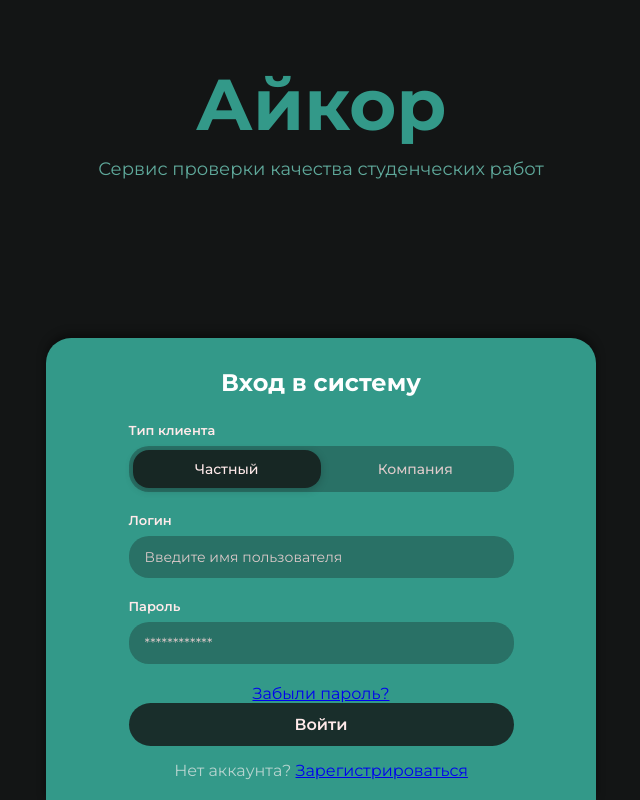
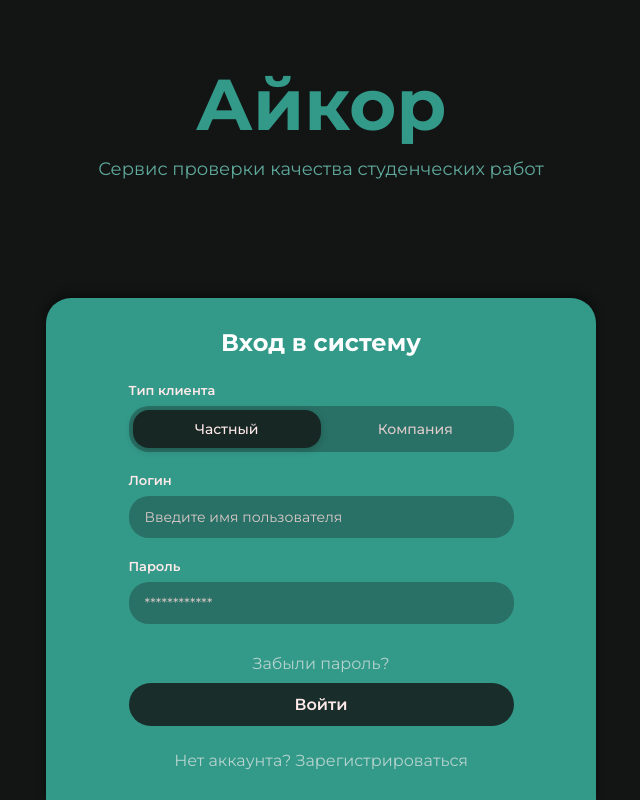
Before and after one commit to anyastar1/WorkWise1, a Flask app: page /login in a window 1280 px wide. Shown: the whole page, without its empty margins (319-959 px from the left). Run offline with Flask 3, Linux system fonts and the light colour scheme.

Commit message:
links fix

```diff
--- a/templates/login.html
+++ b/templates/login.html
@@ -105,16 +105,16 @@
               />
             </div>
 
-            <p class="forgot-password">
-              <a href="{{ url_for('auth.password_recovery') }}">Забыли пароль?</a>
+            <p class="forgot-password" style="padding-top:10px;padding-bottom:10px;">
+              <a style="text-decoration:none;color:inherit;" href="{{ url_for('auth.password_recovery') }}">Забыли пароль?</a>
             </p>
 
             <button type="submit" class="login-btn">Войти</button>
           </form>
 
-          <div class="register-link">
+          <div class="register-link" style="padding-top:10px;padding-bottom:10px;">
             Нет аккаунта?
-            <a href="{{ url_for('auth.registration') }}">Зарегистрироваться</a>
+            <a style="text-decoration:none;color:inherit;" href="{{ url_for('auth.registration') }}">Зарегистрироваться</a>
           </div>
         </div>
       </main>
```
